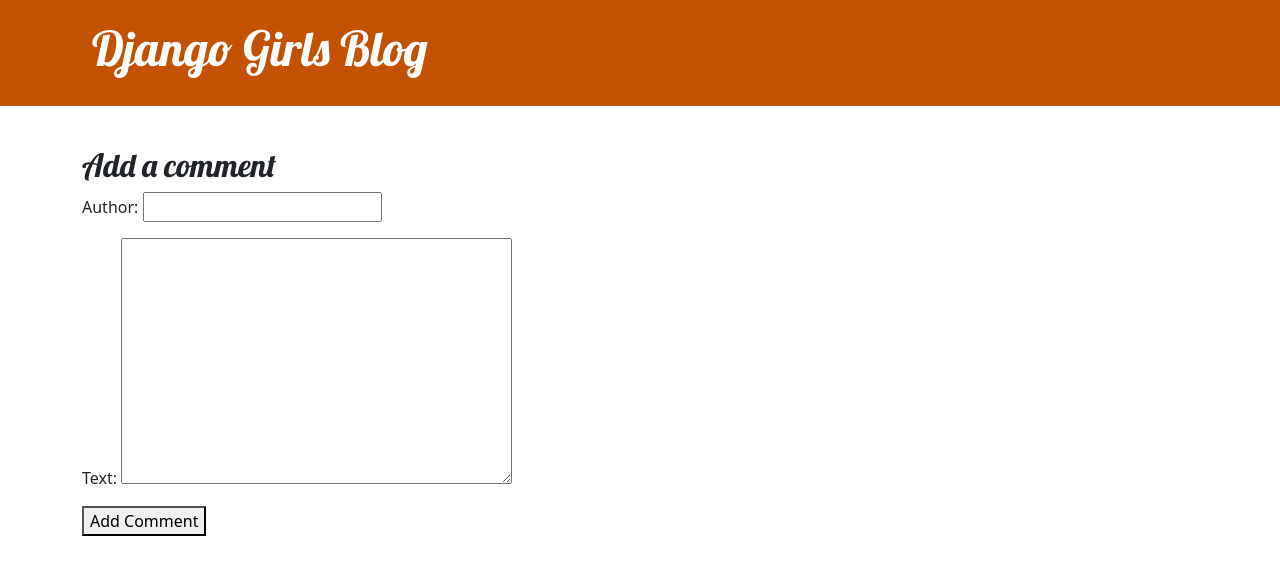
After one commit to Isaiah2702/django_project, a Django app: page /post/1/comment/ in a window 1280 px wide. The commit adds this page. Shown: the top 575 px of the page. Run offline with Django 5.2, Linux system fonts and the light colour scheme; data comes from the database, SQL or seed files in the repository.

Commit message:
Update: Add comments, security features, Heroku deploy support

```diff
--- a/blog/forms.py
+++ b/blog/forms.py
@@ -5,3 +5,11 @@
     class Meta:
         model = Post
         fields = ('title', 'text')
+
+
+from .models import Comment
+
+class CommentForm(forms.ModelForm):
+    class Meta:
+        model = Comment
+        fields = ('author', 'text')
--- a/blog/models.py
+++ b/blog/models.py
@@ -14,3 +14,13 @@
 
     def __str__(self):
         return self.title
+
+
+class Comment(models.Model):
+    post = models.ForeignKey('Post', on_delete=models.CASCADE, related_name='comments')
+    author = models.CharField(max_length=200)
+    text = models.TextField()
+    created_date = models.DateTimeField(default=timezone.now)
+
+    def __str__(self):
+        return f"{self.author} - {self.text[:20]}"
--- /dev/null
+++ b/blog/templates/blog/add_comment_to_post.html
@@ -0,0 +1,10 @@
+{% extends 'blog/base.html' %}
+
+{% block content %}
+  <h2>Add a comment</h2>
+  <form method="POST">
+    {% csrf_token %}
+    {{ form.as_p }}
+    <button type="submit">Add Comment</button>
+  </form>
+{% endblock %}
--- a/blog/urls.py
+++ b/blog/urls.py
@@ -6,4 +6,5 @@
     path('post/<int:pk>/', views.post_detail, name='post_detail'),
     path('post/new/', views.post_new, name='post_new'),
     path('post/<int:pk>/edit/', views.post_edit, name='post_edit'),
+    path('post/<int:pk>/comment/', views.add_comment_to_post, name='add_comment_to_post'),
 ]
--- a/blog/views.py
+++ b/blog/views.py
@@ -13,6 +13,7 @@
     return render(request, 'blog/post_detail.html', {'post': post})
 
 @login_required
+@login_required
 def post_new(request):
     if request.method == "POST":
         form = PostForm(request.POST)
@@ -27,6 +28,7 @@
     return render(request, 'blog/post_edit.html', {'form': form})
 
 @login_required
+@login_required
 def post_edit(request, pk):
     post = get_object_or_404(Post, pk=pk)
     if request.method == "POST":
@@ -40,3 +42,19 @@
     else:
         form = PostForm(instance=post)
     return render(request, 'blog/post_edit.html', {'form': form})
+
+
+from .forms import CommentForm
+
+def add_comment_to_post(request, pk):
+    post = get_object_or_404(Post, pk=pk)
+    if request.method == "POST":
+        form = CommentForm(request.POST)
+        if form.is_valid():
+            comment = form.save(commit=False)
+            comment.post = post
+            comment.save()
+            return redirect('post_detail', pk=post.pk)
+    else:
+        form = CommentForm()
+    return render(request, 'blog/add_comment_to_post.html', {'form': form})
```
Also changed, not shown: blog/templates/blog/post_detail.html (+12 -0 lines), mysite/settings.py (+12 -1 lines).
